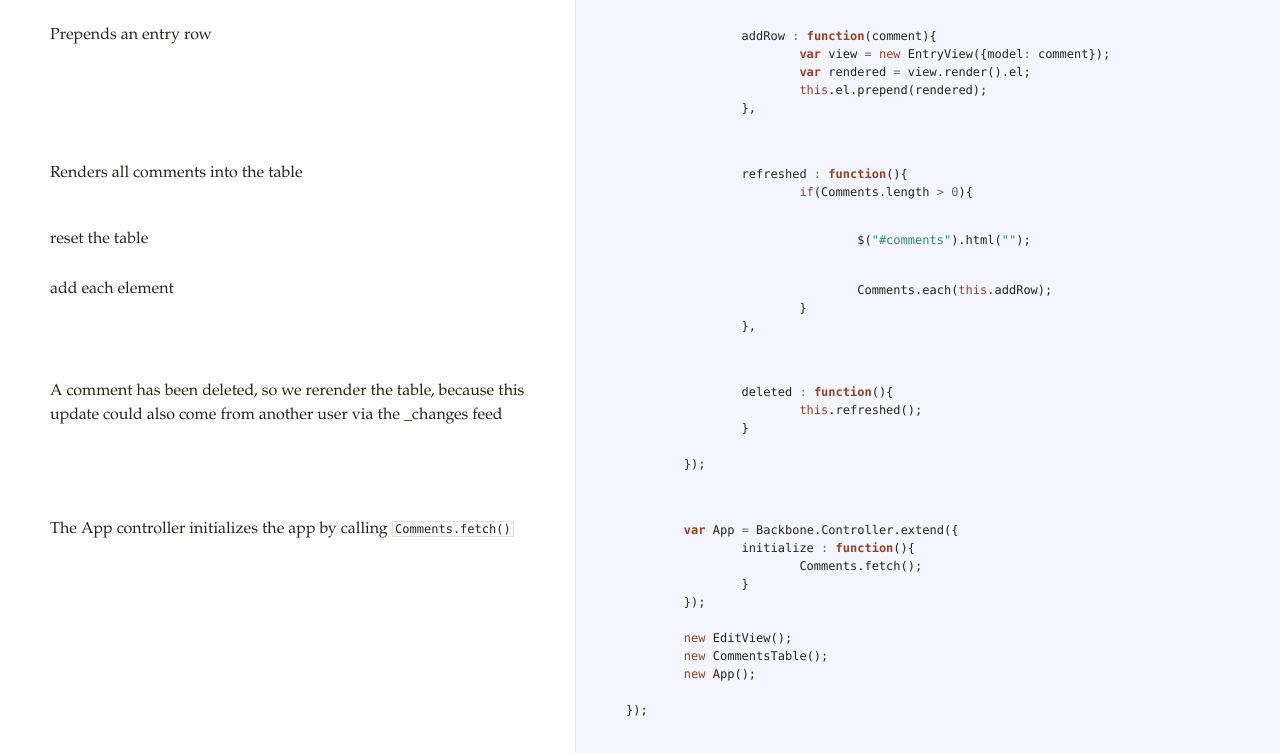
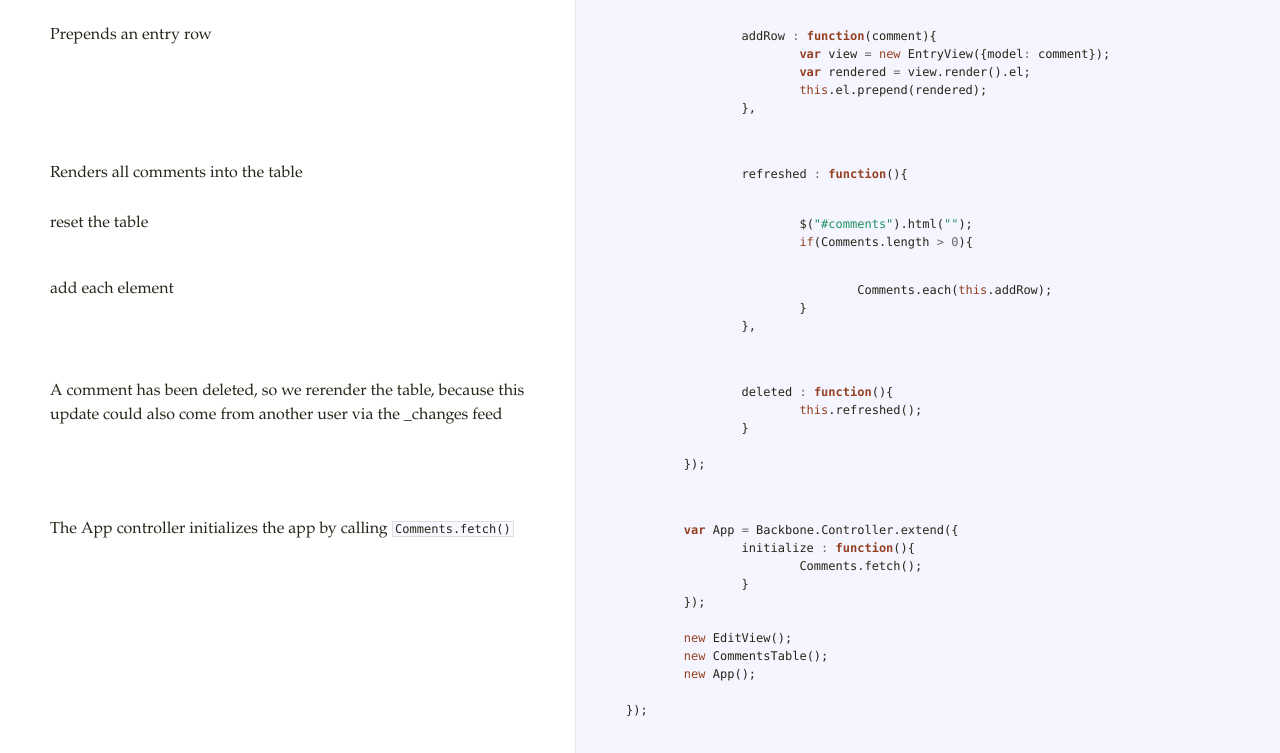
Before and after one commit to janmonschke/backbone-couchdb, a plain HTML site: page docs/app.html in a window 1280 px wide. Shown: the part 2459-3212 px from the top of the page. Drawn offline with Linux system fonts and the light colour scheme.

Commit message:
always clear the comments table when refresh is triggered

```diff
--- a/docs/app.html
+++ b/docs/app.html
@@ -95,8 +95,8 @@ creates a new Comment.</p>             </td>             <td class="code">
 			<span class="kd">var</span> <span class="nx">rendered</span> <span class="o">=</span> <span class="nx">view</span><span class="p">.</span><span class="nx">render</span><span class="p">().</span><span class="nx">el</span><span class="p">;</span>
 			<span class="k">this</span><span class="p">.</span><span class="nx">el</span><span class="p">.</span><span class="nx">prepend</span><span class="p">(</span><span class="nx">rendered</span><span class="p">);</span>
 		<span class="p">},</span>
-		</pre></div>             </td>           </tr>                               <tr id="section-18">             <td class="docs">               <div class="octowrap">                 <a class="octothorpe" href="#section-18">#</a>               </div>               <p>Renders all comments into the table</p>             </td>             <td class="code">               <div class="highlight"><pre>		<span class="nx">refreshed</span> <span class="o">:</span> <span class="kd">function</span><span class="p">(){</span>
-			<span class="k">if</span><span class="p">(</span><span class="nx">Comments</span><span class="p">.</span><span class="nx">length</span> <span class="o">&gt;</span> <span class="mi">0</span><span class="p">){</span></pre></div>             </td>           </tr>                               <tr id="section-19">             <td class="docs">               <div class="octowrap">                 <a class="octothorpe" href="#section-19">#</a>               </div>               <p>reset the table</p>             </td>             <td class="code">               <div class="highlight"><pre>				<span class="nx">$</span><span class="p">(</span><span class="s2">&quot;#comments&quot;</span><span class="p">).</span><span class="nx">html</span><span class="p">(</span><span class="s2">&quot;&quot;</span><span class="p">);</span></pre></div>             </td>           </tr>                               <tr id="section-20">             <td class="docs">               <div class="octowrap">                 <a class="octothorpe" href="#section-20">#</a>               </div>               <p>add each element</p>             </td>             <td class="code">               <div class="highlight"><pre>				<span class="nx">Comments</span><span class="p">.</span><span class="nx">each</span><span class="p">(</span><span class="k">this</span><span class="p">.</span><span class="nx">addRow</span><span class="p">);</span>
+		</pre></div>             </td>           </tr>                               <tr id="section-18">             <td class="docs">               <div class="octowrap">                 <a class="octothorpe" href="#section-18">#</a>               </div>               <p>Renders all comments into the table</p>             </td>             <td class="code">               <div class="highlight"><pre>		<span class="nx">refreshed</span> <span class="o">:</span> <span class="kd">function</span><span class="p">(){</span></pre></div>             </td>           </tr>                               <tr id="section-19">             <td class="docs">               <div class="octowrap">                 <a class="octothorpe" href="#section-19">#</a>               </div>               <p>reset the table</p>             </td>             <td class="code">               <div class="highlight"><pre>			<span class="nx">$</span><span class="p">(</span><span class="s2">&quot;#comments&quot;</span><span class="p">).</span><span class="nx">html</span><span class="p">(</span><span class="s2">&quot;&quot;</span><span class="p">);</span>
+			<span class="k">if</span><span class="p">(</span><span class="nx">Comments</span><span class="p">.</span><span class="nx">length</span> <span class="o">&gt;</span> <span class="mi">0</span><span class="p">){</span></pre></div>             </td>           </tr>                               <tr id="section-20">             <td class="docs">               <div class="octowrap">                 <a class="octothorpe" href="#section-20">#</a>               </div>               <p>add each element</p>             </td>             <td class="code">               <div class="highlight"><pre>				<span class="nx">Comments</span><span class="p">.</span><span class="nx">each</span><span class="p">(</span><span class="k">this</span><span class="p">.</span><span class="nx">addRow</span><span class="p">);</span>
 			<span class="p">}</span>
 		<span class="p">},</span>
 		</pre></div>             </td>           </tr>                               <tr id="section-21">             <td class="docs">               <div class="octowrap">                 <a class="octothorpe" href="#section-21">#</a>               </div>               <p>A comment has been deleted, so we rerender the table,
```
